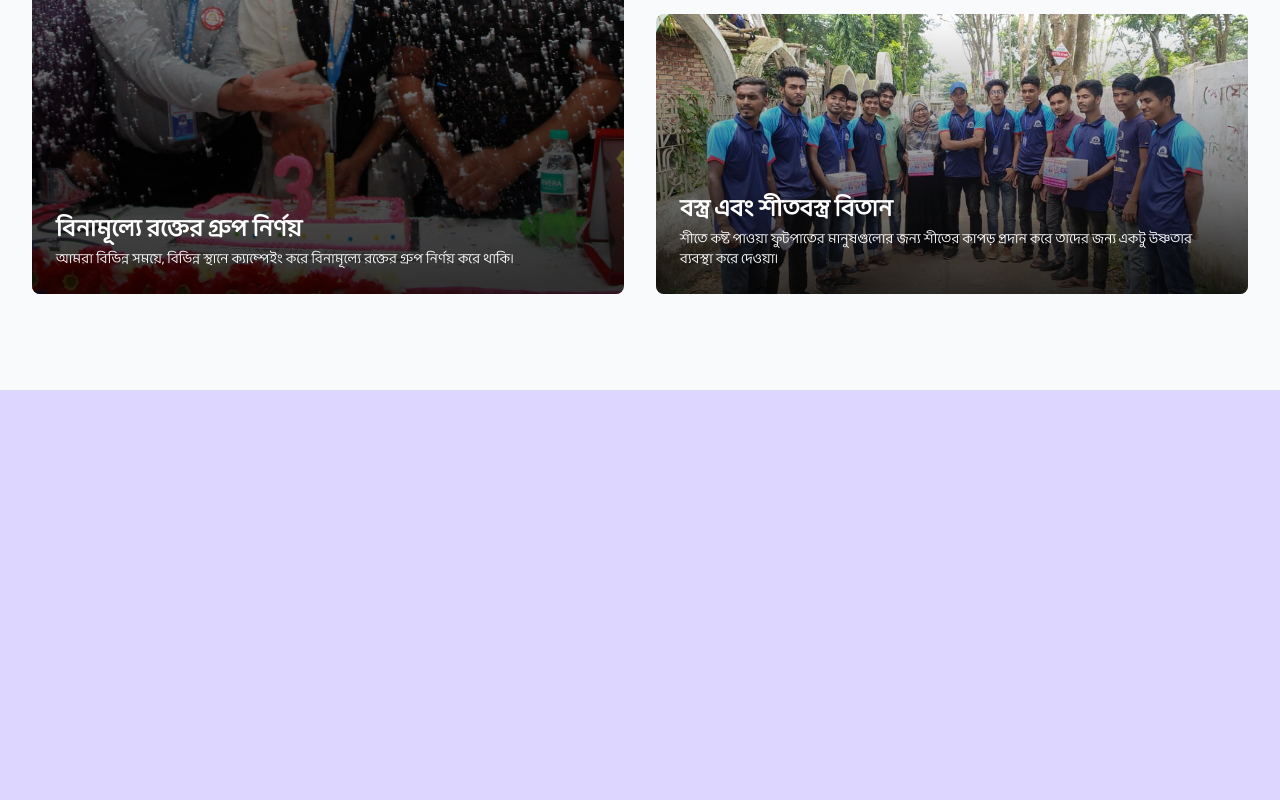
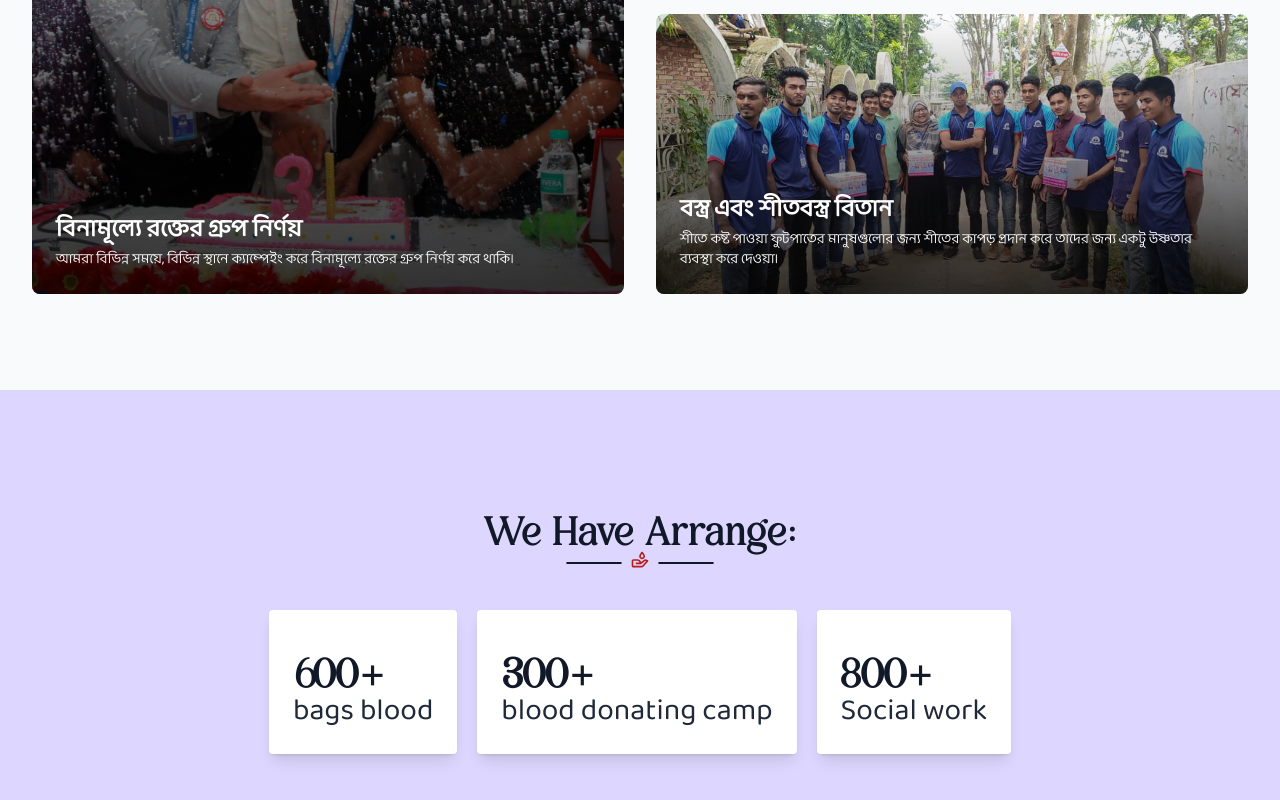
Before and after one commit to AariyanApu/gbdc, a Next.js app in the folder client/: page / in a window 1280 px wide. Shown: the part 1974-2774 px from the top of the page. Before the commit the page ends 2364 px from the top, so only its background shows below. Built offline with nearby package versions, Linux system fonts and the light colour scheme.

Commit message:
added success rate section

```diff
--- a/client/src/app/page.jsx
+++ b/client/src/app/page.jsx
@@ -5,6 +5,7 @@ import About from '@/sections/About';
 import { banglaFont } from '@/utils/fonts';
 import 'swiper/css/bundle';
 import Work from '@/sections/Work';
+import SuccessRate from '@/sections/SuccessRate';
 
 export default function Home() {
   return (
@@ -14,6 +15,7 @@ export default function Home() {
       <Hero />
       <About />
       <Work />
+      <SuccessRate />
     </main>
   );
 }
--- /dev/null
+++ b/client/src/components/CounterUp.jsx
@@ -0,0 +1,36 @@
+import { useState, useEffect, useRef } from 'react';
+
+function CounterUp({ target, time = 500, start = 0 }) {
+  const [current, setCurrent] = useState(start);
+  const elementRef = useRef(null);
+
+  useEffect(() => {
+    const element = elementRef.current;
+    const handleScroll = () => {
+      const elementTop = element.getBoundingClientRect().top;
+      const elementBottom = element.getBoundingClientRect().bottom;
+      const viewportHeight = window.innerHeight;
+      if (elementTop < viewportHeight && elementBottom >= 0) {
+        const increment = (target - start) / time;
+        let frame = start;
+        const handle = setInterval(() => {
+          if (frame < target) {
+            setCurrent(frame);
+            frame += increment;
+          } else {
+            clearInterval(handle);
+            setCurrent(target);
+          }
+        }, 1);
+      }
+    };
+    window.addEventListener('scroll', handleScroll);
+    return () => {
+      window.removeEventListener('scroll', handleScroll);
+    };
+  }, [target, time, start]);
+
+  return <span ref={elementRef}>{Math.round(current)}</span>;
+}
+
+export default CounterUp;
--- /dev/null
+++ b/client/src/components/SuccessRateCard.jsx
@@ -0,0 +1,18 @@
+import { titleFont } from '@/utils/fonts';
+import CounterUp from './CounterUp';
+
+export default function SuccessRateCard({ target, time, start, description }) {
+  return (
+    <div>
+      {' '}
+      <div className="flex justify-center drop-shadow-sm">
+        <div className="block max-w-sm rounded bg-white p-6 shadow-lg dark:bg-neutral-700">
+          <h5 className={`text-6xl text-gray-900 ${titleFont.className}`}>
+            <CounterUp target={target} time={time} start={start} />+
+          </h5>
+          <p className="text-3xl text-gray-800">{description}</p>
+        </div>
+      </div>
+    </div>
+  );
+}
--- a/client/src/components/index.js
+++ b/client/src/components/index.js
@@ -1,5 +1,7 @@
+import CounterUp from './CounterUp';
 import NavBar from './NavBar';
 import SectionHeading from './SectionHeading';
 import Slide from './Slide';
+import SuccessRateCard from './SuccessRateCard';
 
-export { NavBar, Slide, SectionHeading };
+export { NavBar, Slide, SectionHeading, CounterUp, SuccessRateCard };
--- /dev/null
+++ b/client/src/sections/SuccessRate.jsx
@@ -0,0 +1,43 @@
+import { motion } from 'framer-motion';
+
+import { SectionHeading, SuccessRateCard } from '@/components';
+import { TypingTitle } from '@/components/CustomTexts';
+import { fadeIn, staggerContainer } from '@/utils/motion';
+
+export default function SuccessRate() {
+  return (
+    <motion.div
+      variants={staggerContainer}
+      initial="hidden"
+      whileInView="show"
+      viewport={{ once: false, amount: 0.25 }}
+      className=" 2xl:my-32 xl:my-28 lg:my-24 md:my-20 my-16 "
+    >
+      <TypingTitle title="We Have Arrange:" />
+      <SectionHeading />
+      <motion.div
+        variants={fadeIn('up', 'tween', 1, 0.7)}
+        className="mt-10 flex flex-col justify-center gap-5 sm:flex-row"
+      >
+        <SuccessRateCard
+          target={600}
+          time={200}
+          start={100}
+          description="bags blood"
+        />
+        <SuccessRateCard
+          target={300}
+          time={200}
+          start={100}
+          description="blood donating camp"
+        />
+        <SuccessRateCard
+          target={800}
+          time={200}
+          start={100}
+          description="Social work"
+        />
+      </motion.div>
+    </motion.div>
+  );
+}
```
Also changed, not shown: client/src/app/demo.html (added, +80 -0 lines).
